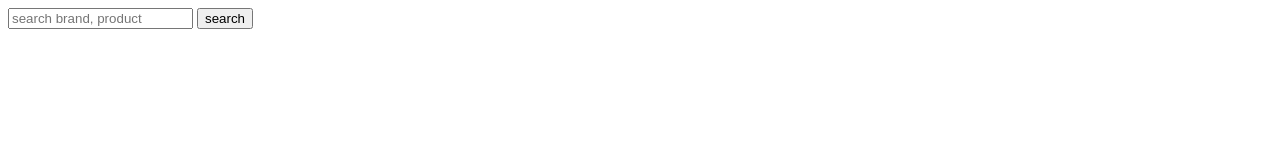
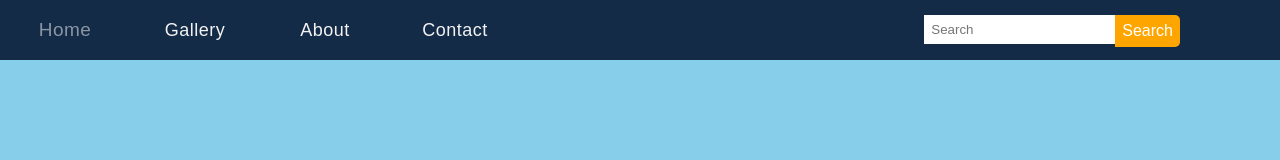
Before and after one commit to AnasuyaT/demo, a plain HTML site: page index.html in a window 1280 px wide. Drawn offline with Linux system fonts and the light colour scheme.

Commit message:
Update index.html

```diff
--- a/index.html
+++ b/index.html
@@ -1,13 +1,84 @@
-<nav class="navbar">
-<div class="nav">
-    <img src="img/dark-logo.png" class="brand-logo" alt="">
-    <div class="nav-items">
-        <div class="search">
-            <input type="text" class="search-box" placeholder="search brand, product">
-            <button class="search-btn">search</button>
-        </div>
-        <a href="#"><img src="img/user.png" alt=""></a>
-        <a href="#"><img src="img/cart.png" alt=""></a>
-    </div>
-</div>
-</nav>
+<!DOCTYPE html>
+
+<html lang="en">
+
+<head>
+	<meta charset="utf-8">
+	<title>Simple web Development Template</title>
+<style>
+body{
+	background:skyblue;
+	margin:0;
+}
+.menu{
+	width:100%;
+	background:#142b47;
+	overflow:auto;
+	}
+.menu ul{
+	margin:0;
+	padding:0;
+	list-style:none;
+	line-height:60px;
+}
+.menu li{
+	float:left;
+}
+.menu ul li a{
+	background:#142b47;
+	text-decoration:none;
+	width:130px;
+	display:block;
+	text-align:center;
+	color:#f2f2f2;
+	font-size:18px;
+	font-family:sans-serif;
+	letter-spacing:0.5px
+}
+.menu li a:hover {
+	color:#fff;
+	opacity:0.5;
+	font-size:19px;
+}
+.search-form{
+	margin-top:15px;
+	float:right;
+	margin-right:100px;
+}
+input[type=text]{
+	padding:7px;
+	border:none;
+	font-size:16px:
+	font-family:sans-serif;
+}
+button{
+	float:right;
+	background:orange;
+	color:white;
+	border-radius:0 5px 5px 0;
+	cursor:pointer;
+	position:relative;
+	padding:7px;
+	font-family:sans-serif;
+	border:none;
+	font-size:16px;
+}
+</style>
+</head>
+
+<body >
+<nav class ="menu">
+	<ul>
+		<li><a href ="#"> Home</a></li>
+		<li><a href ="#"> Gallery</a></li>
+		<li><a href ="#"> About</a></li>
+		<li><a href ="#"> Contact</a></li>
+	</ul>
+<form class ="search-form">
+	<input type ="text" placeholder="Search">
+	<button> Search</button>
+
+</form>
+</body>
+
+</html>
```
